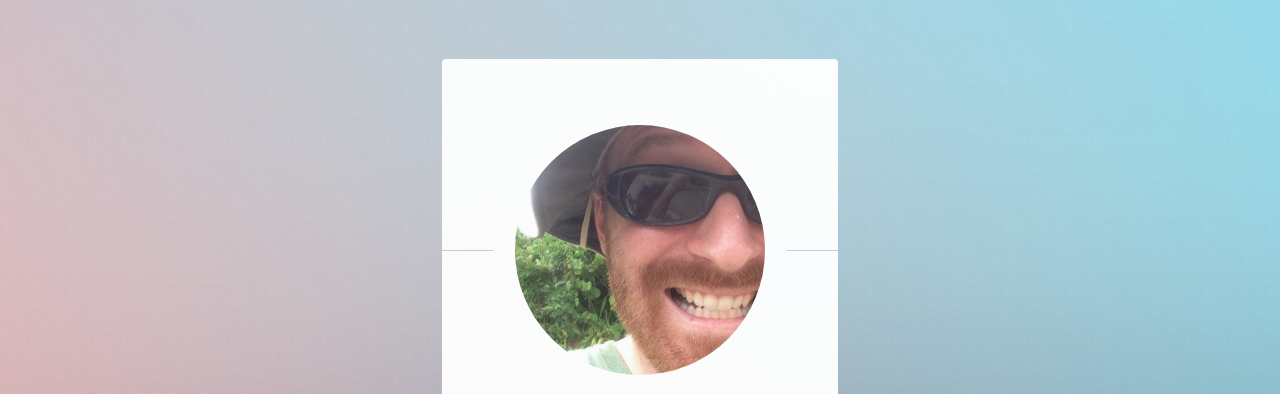
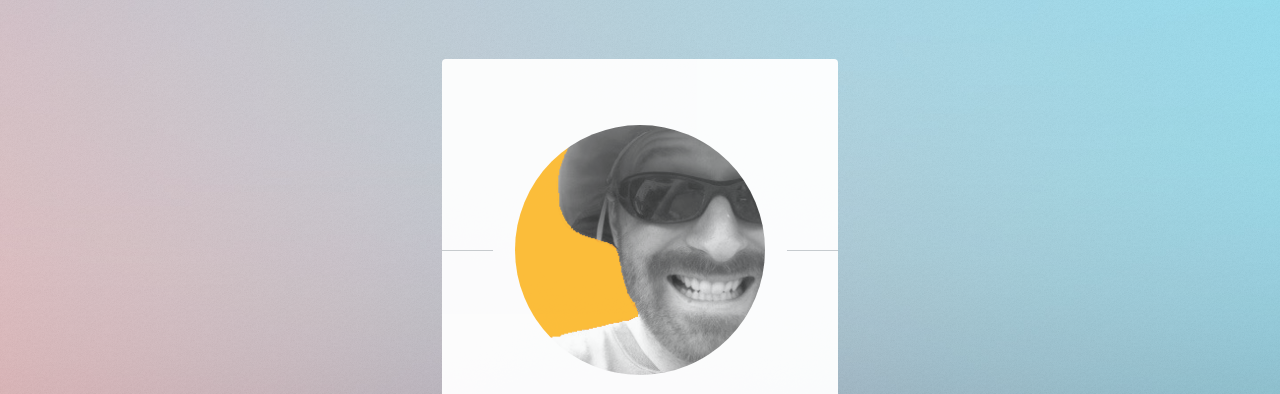
Before and after one commit to justincox/justincox, a plain HTML site: page index.html in a window 1280 px wide. Shown: the top 394 px of the page. Drawn offline with Linux system fonts and the light colour scheme.

Commit message:
Avatar Change

```diff
--- a/index.html
+++ b/index.html
@@ -23,7 +23,7 @@
 				<!-- Main -->
 					<section id="main">
 						<header>
-							<span class="avatar"><img src="images/fkm5M_sw.jpg" height="250" width="250" alt="Justin Cox" /></span>
+							<span class="avatar"><img src="images/avatar.png" height="250" width="250" alt="Justin Cox" /></span>
 							<h1>Justin Cox</h1>
 							<p>@justincox</p>
 						</header>
```
